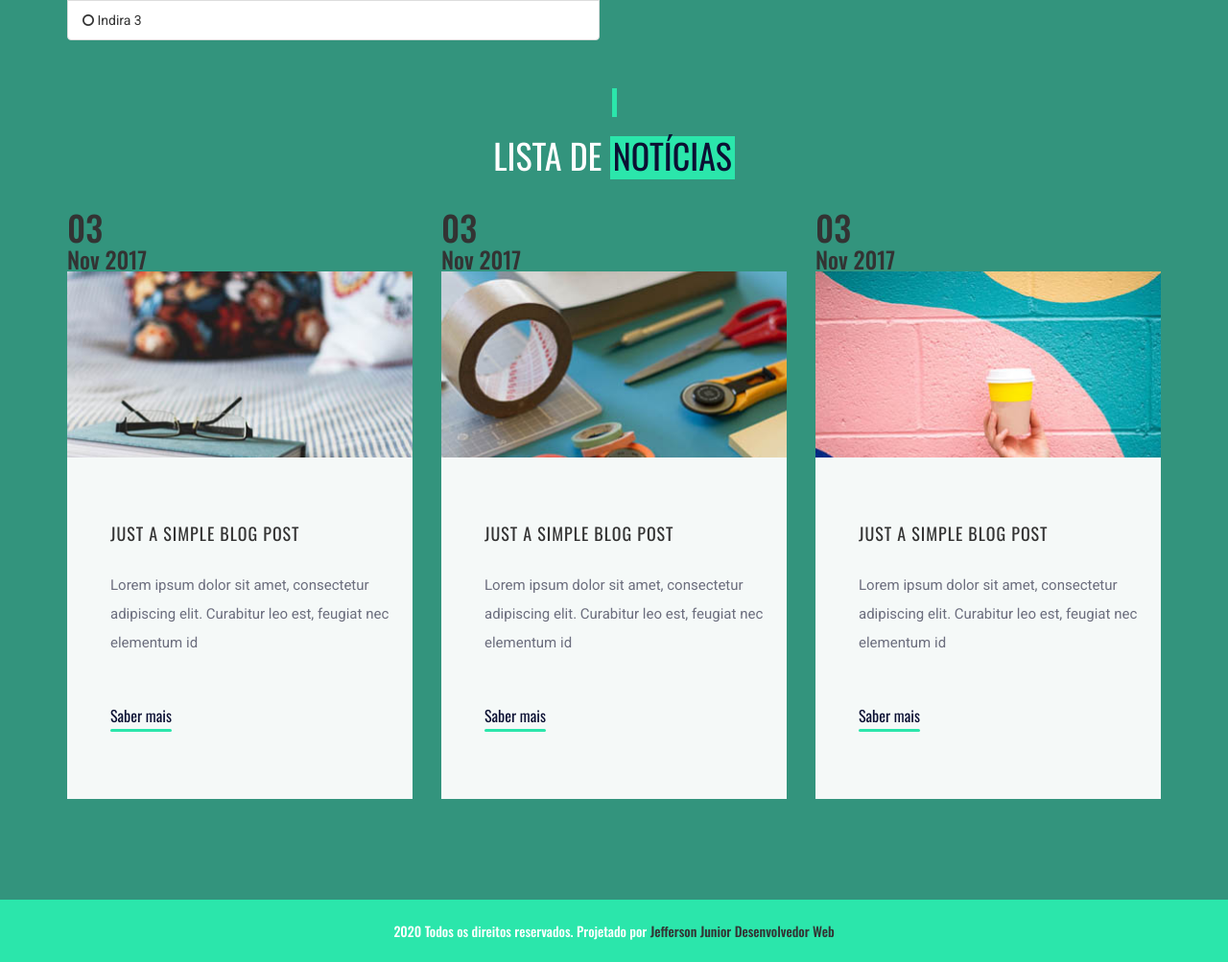
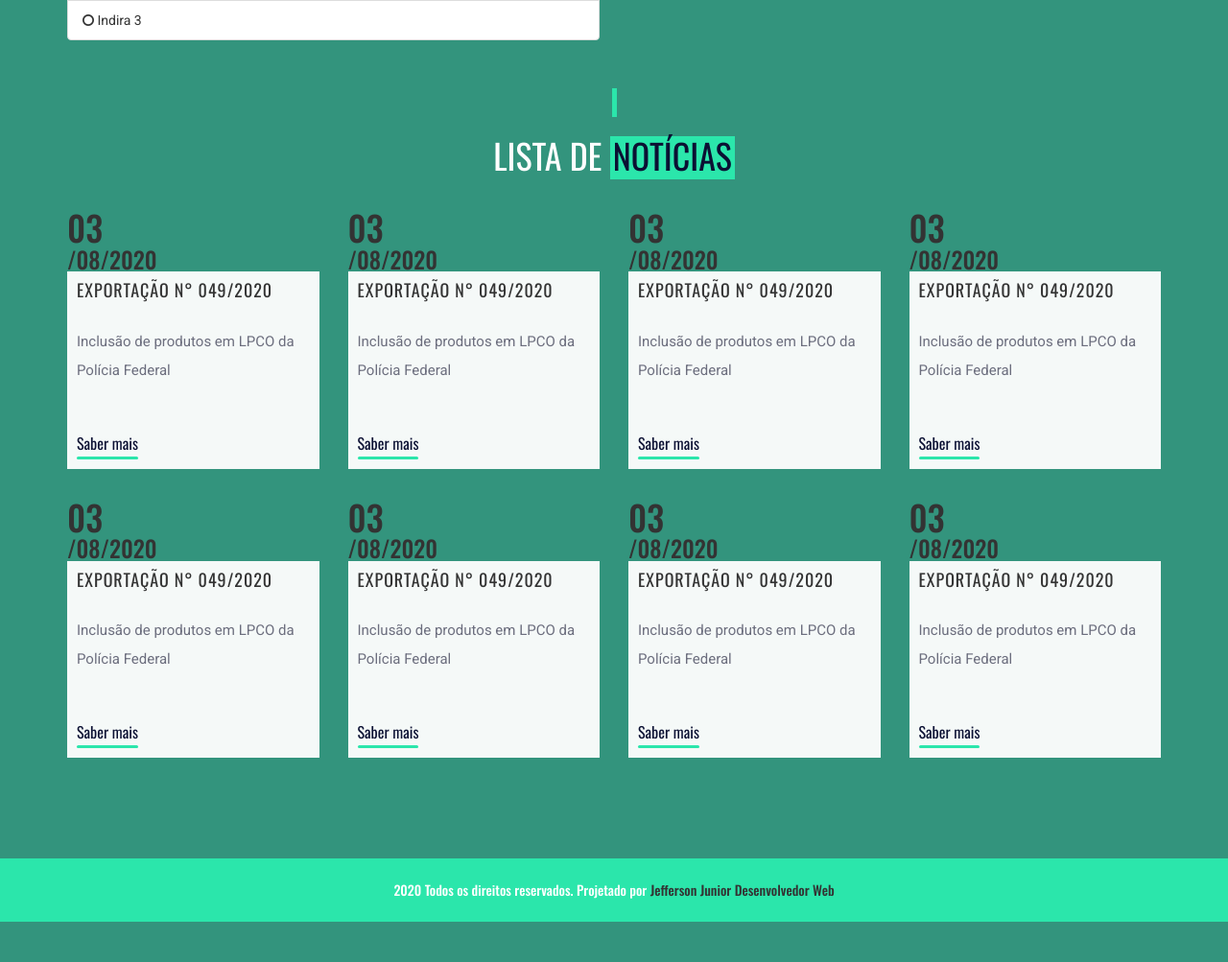
Before and after one commit to JeffersonJr/jeffersonjr.github.io, a PHP site: page /projetos/lpzion/index.html in a window 1280 px wide. Shown: the part 1416-2419 px from the top of the page at 96% size. After the commit the page ends 2377 px from the top, so only its background shows below. Run offline with PHP 8.4, Linux system fonts and the light colour scheme.

Commit message:
Mudanças News

```diff
--- a/projetos/lpzion/css/style.css
+++ b/projetos/lpzion/css/style.css
@@ -923,8 +923,7 @@ ul {
 }
 
 .sv-card .card-text {
-	padding: 70px 45px;
-	padding-right: 15px;
+	padding: 10px 10px;
 	background: #f5f9f8;
 }
 
--- a/projetos/lpzion/index.html
+++ b/projetos/lpzion/index.html
@@ -383,57 +383,117 @@
             <div class="section-title">
                 <h2>Lista de <span>Notícias</span></h2>
             </div>
-            <div class="row">
+            <div class="row" style="margin-bottom: 10px">
                 <!-- Single Card -->
-                <div class="col-md-4 col-sm-12">
+                <div class="col-md-3 col-sm-12">
                     <div class="sv-card">
-                        <div class="card-img">
                         <div class="post-date">
                             <h2>03</h2>
-                                <h3>Nov 2017</h3>
-                            </div>
-                            <img src="img/card-1.jpg" alt="">
+                            <h3>/08/2020</h3>
                         </div>
                         <div class="card-text">
-                            <h2 class="post-title">Just a simple blog post</h2>
-                            <p>Lorem ipsum dolor sit amet, consectetur adipiscing elit. Curabitur leo est, feugiat nec
-                                elementum id</p>
+                            <h2 class="post-title">Exportação n° 049/2020</h2>
+                            <p>Inclusão de produtos em LPCO da Polícia Federal</p>
                             <a href="blog-post.html" class="read-more">Saber mais</a>
                         </div>
                     </div>
                 </div>
                 <!-- Single Card -->
-                <div class="col-md-4 col-sm-12">
+                <div class="col-md-3 col-sm-12">
                     <div class="sv-card">
-                        <div class="card-img">
                         <div class="post-date">
                             <h2>03</h2>
-                                <h3>Nov 2017</h3>
-                            </div>
-                            <img src="img/card-2.jpg" alt="">
+                            <h3>/08/2020</h3>
                         </div>
                         <div class="card-text">
-                            <h2 class="post-title">Just a simple blog post</h2>
-                            <p>Lorem ipsum dolor sit amet, consectetur adipiscing elit. Curabitur leo est, feugiat nec
-                                elementum id</p>
+                            <h2 class="post-title">Exportação n° 049/2020</h2>
+                            <p>Inclusão de produtos em LPCO da Polícia Federal</p>
                             <a href="blog-post.html" class="read-more">Saber mais</a>
                         </div>
                     </div>
                 </div>
                 <!-- Single Card -->
-                <div class="col-md-4 col-sm-12">
+                <div class="col-md-3 col-sm-12">
                     <div class="sv-card">
-                        <div class="card-img">
                         <div class="post-date">
                             <h2>03</h2>
-                                <h3>Nov 2017</h3>
-                            </div>
-                            <img src="img/card-3.jpg" alt="">
+                            <h3>/08/2020</h3>
                         </div>
                         <div class="card-text">
-                            <h2 class="post-title">Just a simple blog post</h2>
-                            <p>Lorem ipsum dolor sit amet, consectetur adipiscing elit. Curabitur leo est, feugiat nec
-                                elementum id</p>
+                            <h2 class="post-title">Exportação n° 049/2020</h2>
+                            <p>Inclusão de produtos em LPCO da Polícia Federal</p>
+                            <a href="blog-post.html" class="read-more">Saber mais</a>
+                        </div>
+                    </div>
+                </div>
+                <!-- Single Card -->
+                <div class="col-md-3 col-sm-12">
+                    <div class="sv-card">
+                        <div class="post-date">
+                            <h2>03</h2>
+                            <h3>/08/2020</h3>
+                        </div>
+                        <div class="card-text">
+                            <h2 class="post-title">Exportação n° 049/2020</h2>
+                            <p>Inclusão de produtos em LPCO da Polícia Federal</p>
+                            <a href="blog-post.html" class="read-more">Saber mais</a>
+                        </div>
+                    </div>
+                </div>
+            </div>
+            <div class="row">
+                <!-- Single Card -->
+                <div class="col-md-3 col-sm-12">
+                    <div class="sv-card">
+                        <div class="post-date">
+                            <h2>03</h2>
+                            <h3>/08/2020</h3>
+                        </div>
+                        <div class="card-text">
+                            <h2 class="post-title">Exportação n° 049/2020</h2>
+                            <p>Inclusão de produtos em LPCO da Polícia Federal</p>
+                            <a href="blog-post.html" class="read-more">Saber mais</a>
+                        </div>
+                    </div>
+                </div>
+                <!-- Single Card -->
+                <div class="col-md-3 col-sm-12">
+                    <div class="sv-card">
+                        <div class="post-date">
+                            <h2>03</h2>
+                            <h3>/08/2020</h3>
+                        </div>
+                        <div class="card-text">
+                            <h2 class="post-title">Exportação n° 049/2020</h2>
+                            <p>Inclusão de produtos em LPCO da Polícia Federal</p>
+                            <a href="blog-post.html" class="read-more">Saber mais</a>
+                        </div>
+                    </div>
+                </div>
+                <!-- Single Card -->
+                <div class="col-md-3 col-sm-12">
+                    <div class="sv-card">
+                        <div class="post-date">
+                            <h2>03</h2>
+                            <h3>/08/2020</h3>
+                        </div>
+                        <div class="card-text">
+                            <h2 class="post-title">Exportação n° 049/2020</h2>
+                            <p>Inclusão de produtos em LPCO da Polícia Federal</p>
+                            <a href="blog-post.html" class="read-more">Saber mais</a>
+                        </div>
+                    </div>
+                </div>
+                <!-- Single Card -->
+                <div class="col-md-3 col-sm-12">
+                    <div class="sv-card">
+                        <div class="post-date">
+                            <h2>03</h2>
+                            <h3>/08/2020</h3>
+                        </div>
+                        <div class="card-text">
+                            <h2 class="post-title">Exportação n° 049/2020</h2>
+                            <p>Inclusão de produtos em LPCO da Polícia Federal</p>
                             <a href="blog-post.html" class="read-more">Saber mais</a>
                         </div>
                     </div>
```
Lines whose indentation alone changed are shown as unchanged.
